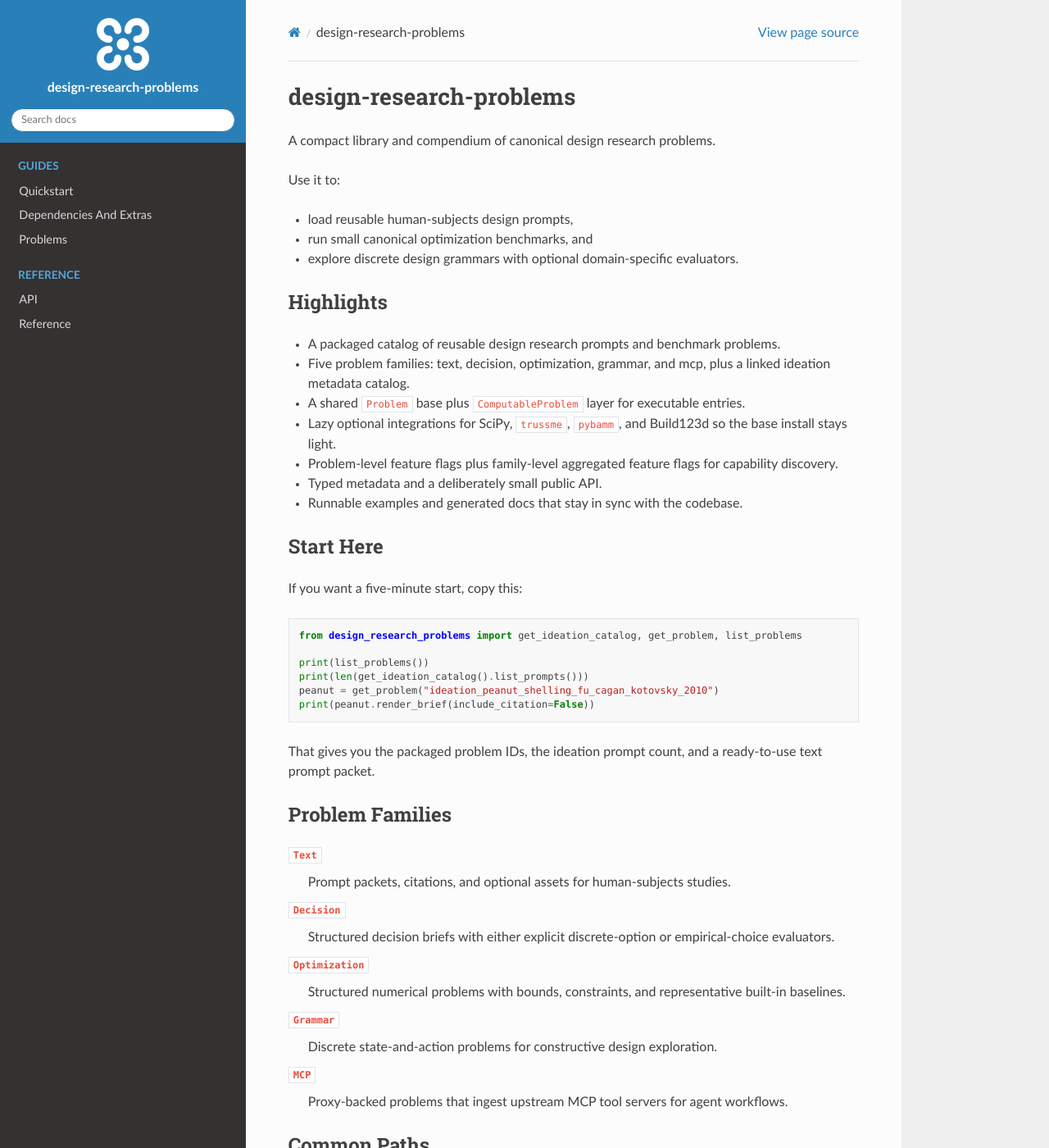
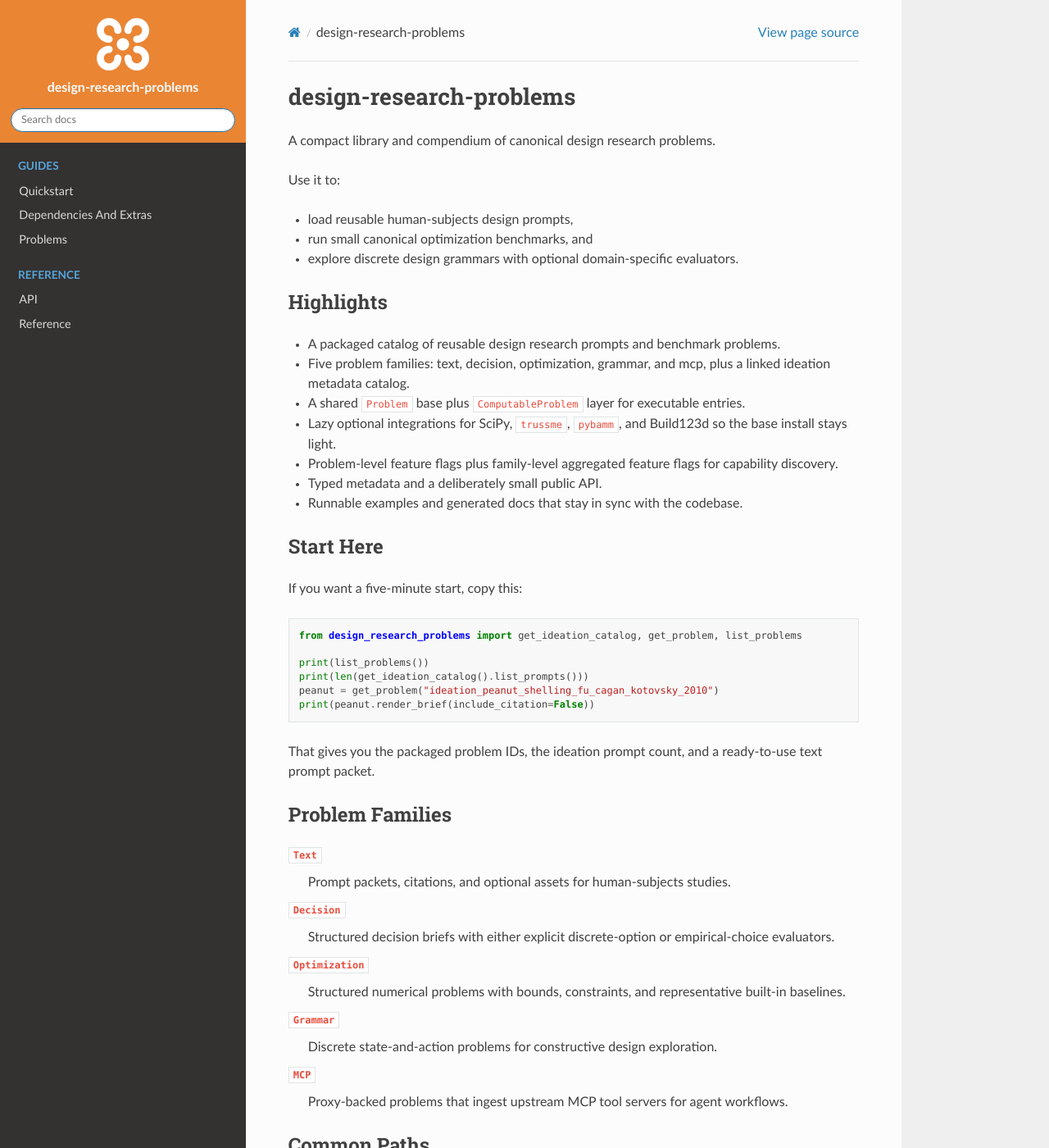
Before and after one commit to cmudrc/design-research-problems, a Sphinx documentation site: the page built from docs/index.rst, in a window 1280 px wide and 1400 px high. Shown: the whole window at 82% size. Built offline with Sphinx 7.4.7 and the Read the Docs theme 3.1.0, drawn with Linux system fonts in a browser that asks for light colours; pages that are not in the unit, such as notebooks, are missing from menus.

Commit message:
adding color to docs

```diff
--- a/docs/_static/custom.css
+++ b/docs/_static/custom.css
@@ -14,3 +14,7 @@
   order: -1;
   margin: 0;
 }
+
+.wy-side-nav-search {
+  background-color: #ea8534;
+}
```
